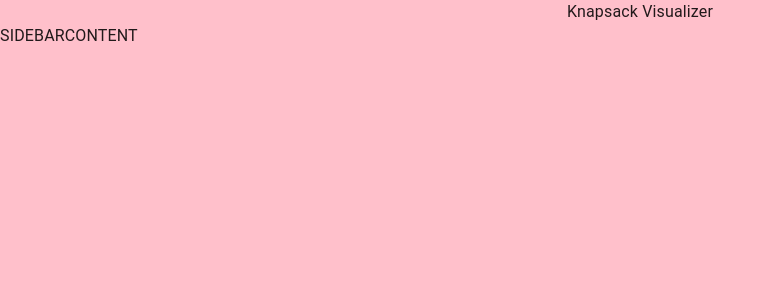
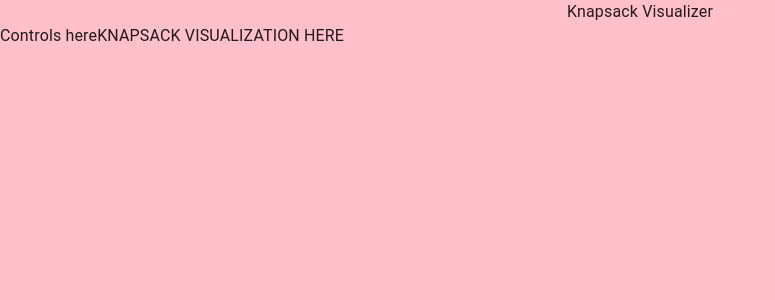
Before and after one commit to masaok/knapsack-web, a React (Create React App) app: page / in a window 1280 px wide. Shown: the top 300 px of the page, without its empty margins (0-775 px from the left). Built offline with nearby package versions, Linux system fonts and the light colour scheme.

Commit message:
Starting the visualizer thing

```diff
--- a/src/pages/Dashboard/Dashboard.jsx
+++ b/src/pages/Dashboard/Dashboard.jsx
@@ -3,9 +3,9 @@ import { makeStyles } from '@mui/styles'
 
 import { Helmet } from 'react-helmet-async'
 
-// import EmptyContent from './content/EmptyContent/EmptyContent'
+import Knapsack from './content/Knapsack/Knapsack'
 
-// import { Routes, Route } from 'react-router-dom'
+import { Routes, Route } from 'react-router-dom'
 
 // import logoTrans from '../../assets/images/placeholder-logo.png'
 
@@ -60,7 +60,7 @@ const Dashboard = props => {
   return (
     <div className={classes.root}>
       <Helmet>
-        <title>Dashboard</title>
+        <title>Knapsack Visualizer</title>
       </Helmet>
       <div className={classes.header}>
         {/* <div className={classes.logoContainer}>
@@ -69,8 +69,12 @@ const Dashboard = props => {
         Knapsack Visualizer
       </div>
       <div className={classes.body}>
-        <div className={classes.sidebar}>SIDEBAR</div>
-        <div className={classes.content}>CONTENT</div>
+        <div className={classes.sidebar}>Controls here</div>
+        <div className={classes.content}>
+          <Routes>
+            <Route path="*" element={<Knapsack />} />
+          </Routes>
+        </div>
       </div>
     </div>
   )
--- /dev/null
+++ b/src/pages/Dashboard/content/Knapsack/Knapsack.jsx
@@ -0,0 +1,48 @@
+import { makeStyles } from '@mui/styles'
+
+const useStyles = makeStyles(
+  theme => ({
+    root: {
+      display: 'flex',
+    },
+  }),
+  { name: 'Knapsack' }
+)
+
+const VALUES = [60, 100, 120]
+const WEIGHTS = [10, 20, 30]
+const MAX_WEIGHT = 50
+
+/* A Naive recursive implementation of
+    0-1 Knapsack problem */
+
+// A utility function that returns
+// maximum of two integers
+const max = (a, b) => {
+  return a > b ? a : b
+}
+
+// Returns the maximum value that can
+// be put in a knapsack of capacity W
+const knapsack = (W, wt, val, n) => {
+  // Base Case
+  if (n == 0 || W == 0) return 0
+
+  // If weight of the nth item is
+  // more than Knapsack capacity W,
+  // then this item cannot be
+  // included in the optimal solution
+  if (wt[n - 1] > W) return knapsack(W, wt, val, n - 1)
+  // Return the maximum of two cases:
+  // (1) nth item included
+  // (2) not included
+  else return max(val[n - 1] + knapsack(W - wt[n - 1], wt, val, n - 1), knapsack(W, wt, val, n - 1))
+}
+
+const Knapsack = props => {
+  const classes = useStyles(props)
+
+  return <div className={classes.root}>KNAPSACK VISUALIZATION HERE</div>
+}
+
+export default Knapsack
```
